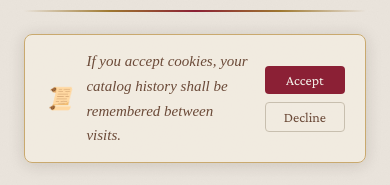
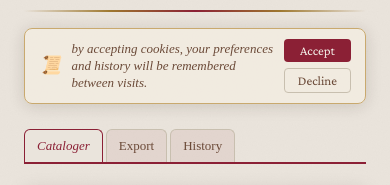
Before and after one commit to anonymusings/Archive-Assistant, a plain HTML site: page index.html in a window 390 px wide. Shown: the part 251-436 px from the top of the page. Drawn offline with nearby package versions, Linux system fonts and the light colour scheme; a web font is replaced by a local one.

Commit message:
index.html

```diff
--- a/index.html
+++ b/index.html
@@ -196,11 +196,36 @@
   }
   .cookie-banner.hidden { display: none; }
   .cookie-icon { font-size: 22px; flex-shrink: 0; }
-  .cookie-text { flex: 1; }
+  .cookie-text { flex: 1; line-height: 1.3; }
   .cookie-btns { display: flex; gap: 8px; flex-shrink: 0; }
-  .btn-cy { background: var(--maroon); color: var(--ivory-light); border: none; padding: 6px 18px; border-radius: 4px; cursor: pointer; font-family: 'Crimson Pro', serif; font-size: 14px; transition: background 0.2s; }
+  .btn-cy { background: var(--maroon); color: var(--ivory-light); border: none; padding: 5px 17px; border-radius: 4px; cursor: pointer; font-family: 'Crimson Pro', serif; font-size: 14px; transition: background 0.2s; }
   .btn-cy:hover { background: var(--maroon-deep); }
-  .btn-cn { background: transparent; color: var(--text-muted); border: 1px solid var(--border); padding: 6px 18px; border-radius: 4px; cursor: pointer; font-family: 'Crimson Pro', serif; font-size: 14px; }
+  .btn-cn { background: transparent; color: var(--text-muted); border: 1px solid var(--border); padding: 5px 17px; border-radius: 4px; cursor: pointer; font-family: 'Crimson Pro', serif; font-size: 14px; }
+
+  /* ── COOKIE BANNER MOBILE ── */
+  @media (max-width: 768px) {
+    .cookie-banner {
+      padding: 10px 14px;
+      gap: 10px;
+      font-size: 13px;
+      margin: 16px 0 0;
+      display: flex;
+      flex-wrap: nowrap;
+      align-items: center;
+      justify-content: space-between;
+    }
+    .cookie-icon { font-size: 18px; }
+    .cookie-text { flex: 1; text-align: left; }
+    .cookie-btns {
+      gap: 6px;
+      flex-shrink: 0;
+      margin-left: auto;
+    }
+    .btn-cy, .btn-cn {
+      padding: 4px 13px;
+      font-size: 13px;
+    }
+  }
 
   /* ── TABS ── */
   .tab-nav { display: flex; margin: 25px 0 0; border-bottom: 2px solid var(--maroon); }
@@ -727,7 +752,7 @@
   <!-- COOKIE BANNER -->
   <div class="cookie-banner" id="cookie-banner">
     <span class="cookie-icon">📜</span>
-    <span class="cookie-text">If you accept cookies, your catalog history shall be remembered between visits.</span>
+    <span class="cookie-text">by accepting cookies, your preferences and history will be remembered between visits.</span>
     <div class="cookie-btns">
       <button class="btn-cy" onclick="acceptCookies()">Accept</button>
       <button class="btn-cn" onclick="declineCookies()">Decline</button>
```
